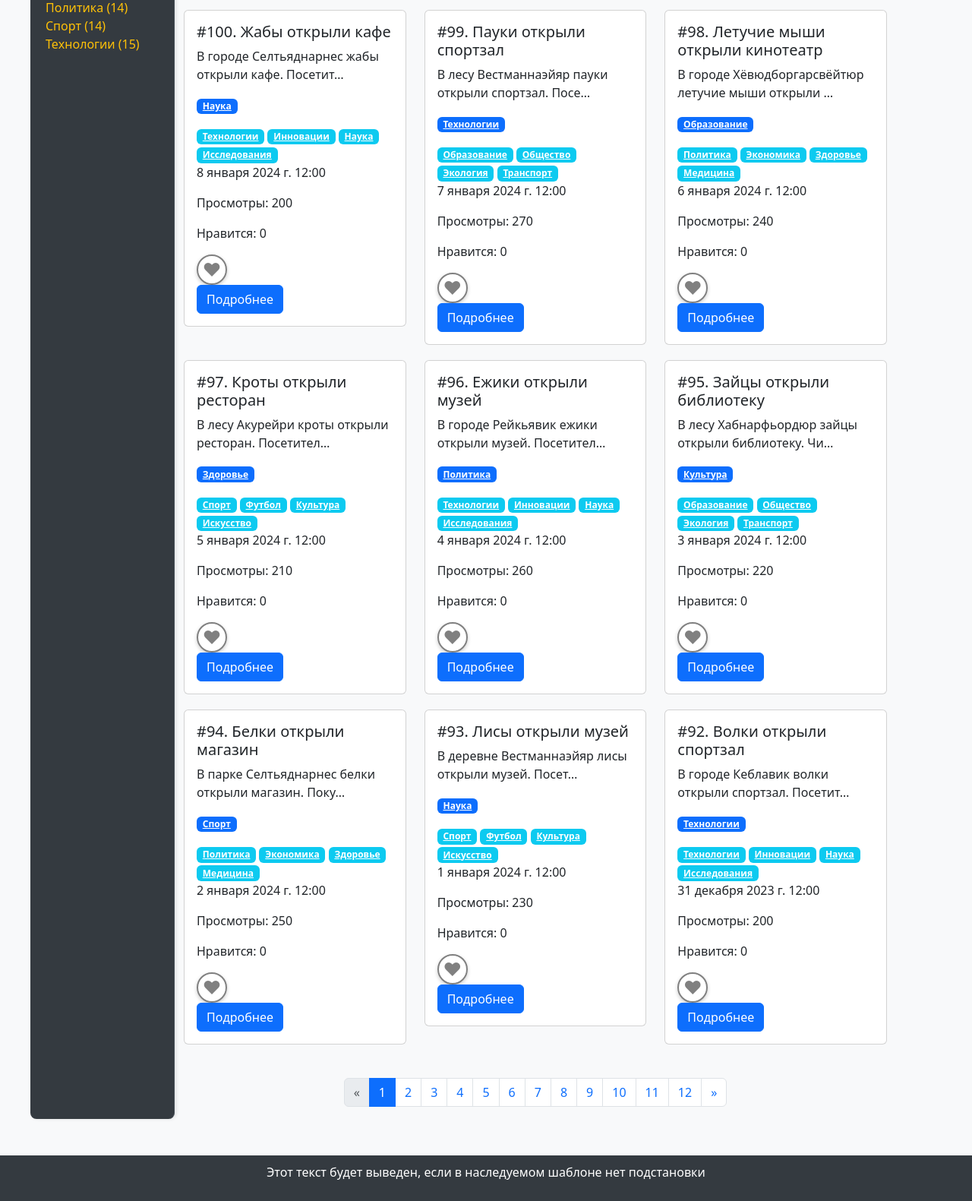
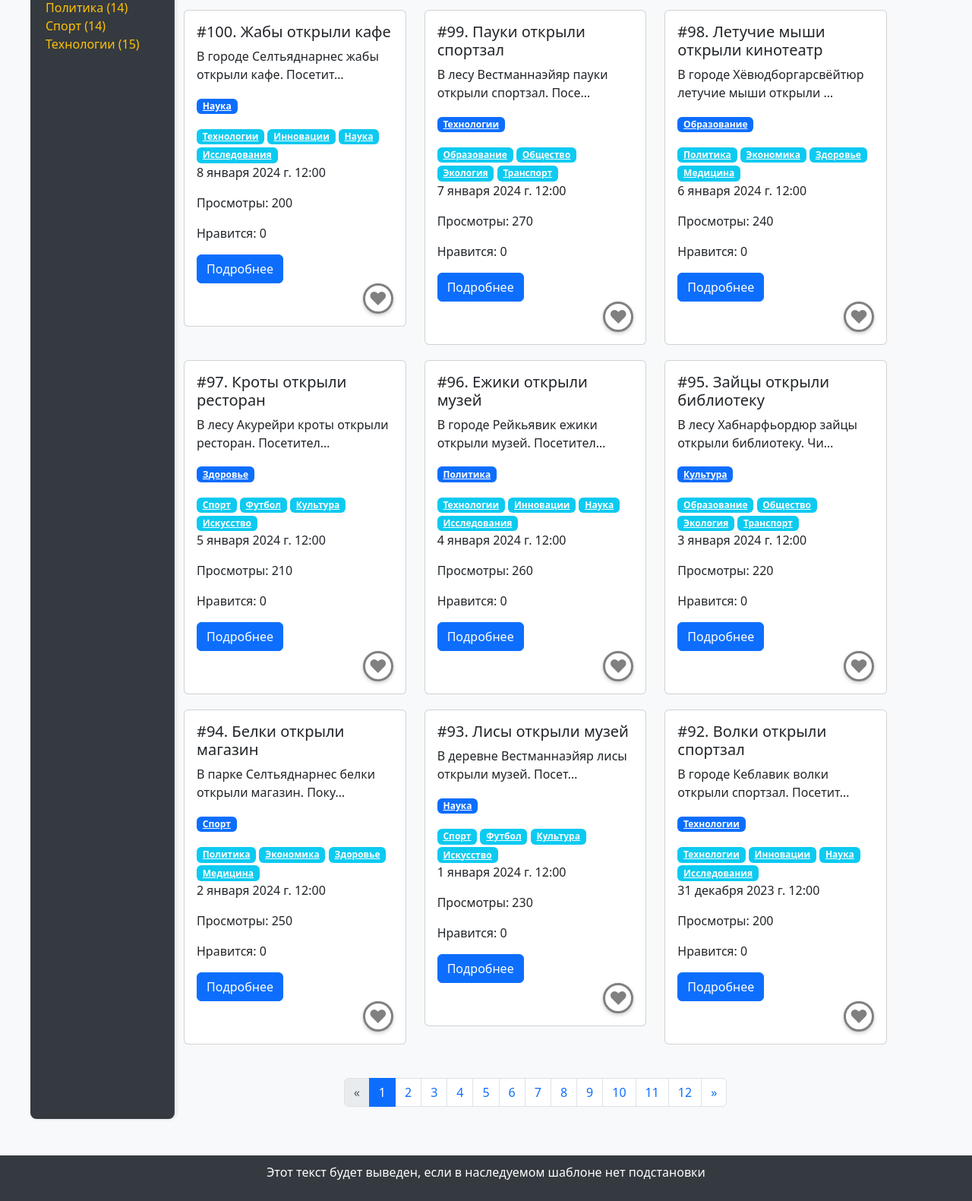
Before and after one commit to IgorPronin978/my_django_2_0, a Django app: page /news/search/ in a window 1280 px wide. Shown: the part 283-1864 px from the top of the page at 76% size. Run offline with Django 5.2, Linux system fonts and the light colour scheme; data comes from the database, SQL or seed files in the repository; data that the repository does not hold is empty; parts of the project's set-up code (start-up, migrations or seed data) failed here and were passed over.

Commit message:
доработана расстановка кнопок

```diff
--- a/news/templates/include/article_preview.html
+++ b/news/templates/include/article_preview.html
@@ -14,12 +14,17 @@
         <p class="card-text">{{ article.publication_date }}</p>
         <p class="card-text">Просмотры: {{ article.views }}</p>
         <p class="card-text">Нравится: <span id="likes-count-{{ article.id }}">{{ article.likes_count }}</span></p>
-<button class="btn btn-like {% if article|has_liked:user_ip %} liked {% endif %}"
-        data-article-id="{{ article.id }}"
-        onclick="toggleLike({{ article.id }})">
-    &#x2764;
-</button>
-        <a href="{% url 'news:detail_article_by_id' article.id %}" class="btn btn-primary">Подробнее</a>
+
+        <!-- Кнопка "Подробнее" -->
+        <a href="{% url 'news:detail_article_by_id' article.id %}" class="btn btn-primary" style="margin-right: 2mm;">Подробнее</a>
+
+        <!-- Кнопка "Нравится" с выравниванием по правому краю -->
+        <button class="btn btn-like {% if article|has_liked:user_ip %} liked {% endif %}"
+                data-article-id="{{ article.id }}"
+                onclick="toggleLike({{ article.id }})"
+                style="margin-left: auto;">
+            &#x2764;
+        </button>
     </div>
 </div>
 
@@ -45,7 +50,7 @@ function toggleLike(articleId) {
 <style>
 .btn-like {
     background-color: transparent !important;
-    border: 2px solid gray !important;  /* Рамка вокруг сердечка */
+    border: 3px solid gray !important;  /* Рамка вокруг сердечка */
     border-radius: 50%;  /* Делаем рамку круглой */
     font-size: 1.5rem !important;
     color: gray !important;  /* Серый цвет по умолчанию */
@@ -58,6 +63,7 @@ function toggleLike(articleId) {
     transition: transform 0.2s ease, color 0.2s ease, border-color 0.2s ease; /* Плавные переходы */
     box-shadow: 0 2px 5px rgba(0, 0, 0, 0.2);  /* Статическая тень */
 }
+
 .btn-like.liked {
     color: red !important;  /* Красный цвет, если лайк поставлен */
     border-color: red !important;  /* Рамка становится красной */
--- a/news/templates/news/article_detail.html
+++ b/news/templates/news/article_detail.html
@@ -83,7 +83,7 @@ function toggleLike(articleId) {
 <style>
 .btn-like {
     background-color: transparent !important;
-    border: 2px solid gray !important;  /* Рамка вокруг сердечка */
+    border: 3px solid gray !important;  /* Рамка вокруг сердечка */
     border-radius: 50%;  /* Делаем рамку круглой */
     font-size: 1.5rem !important;
     color: gray !important;  /* Серый цвет по умолчанию */
```
